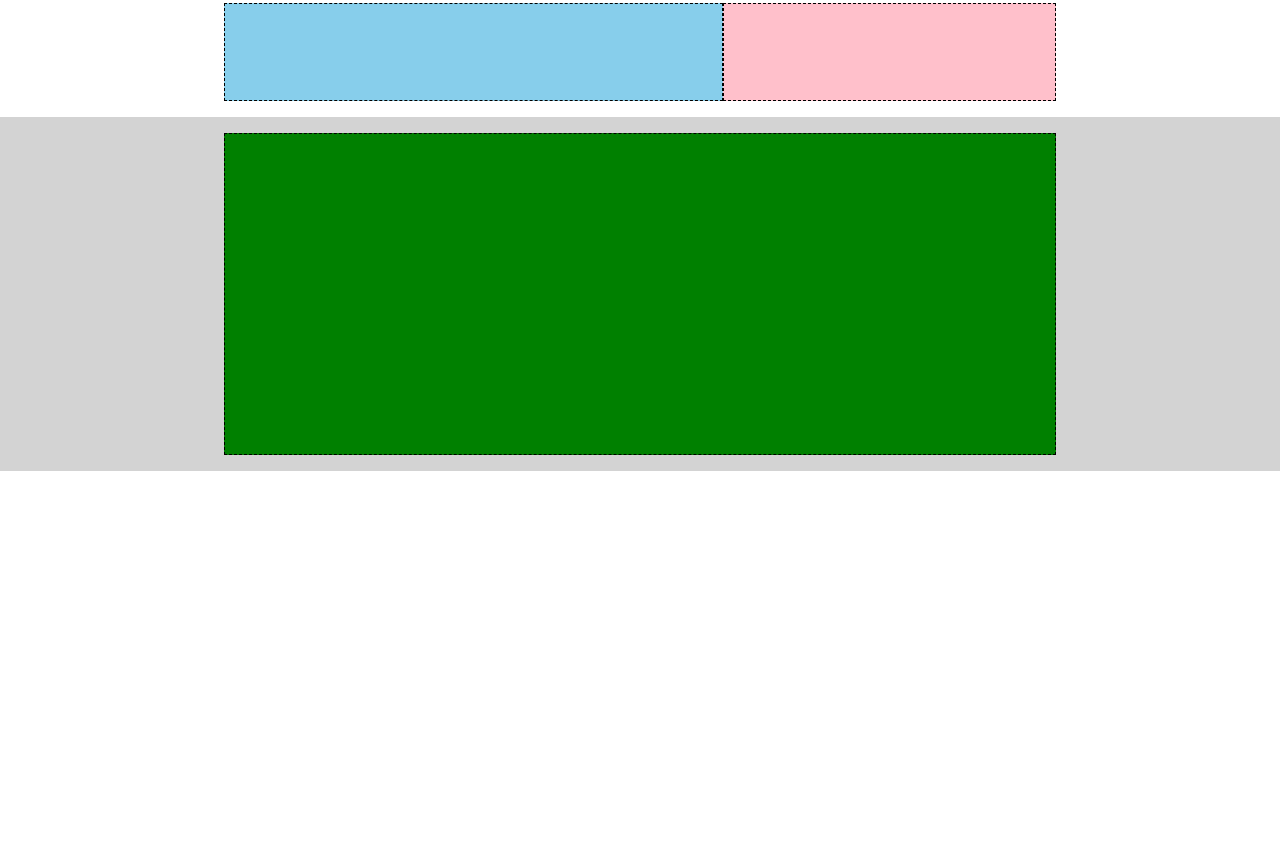
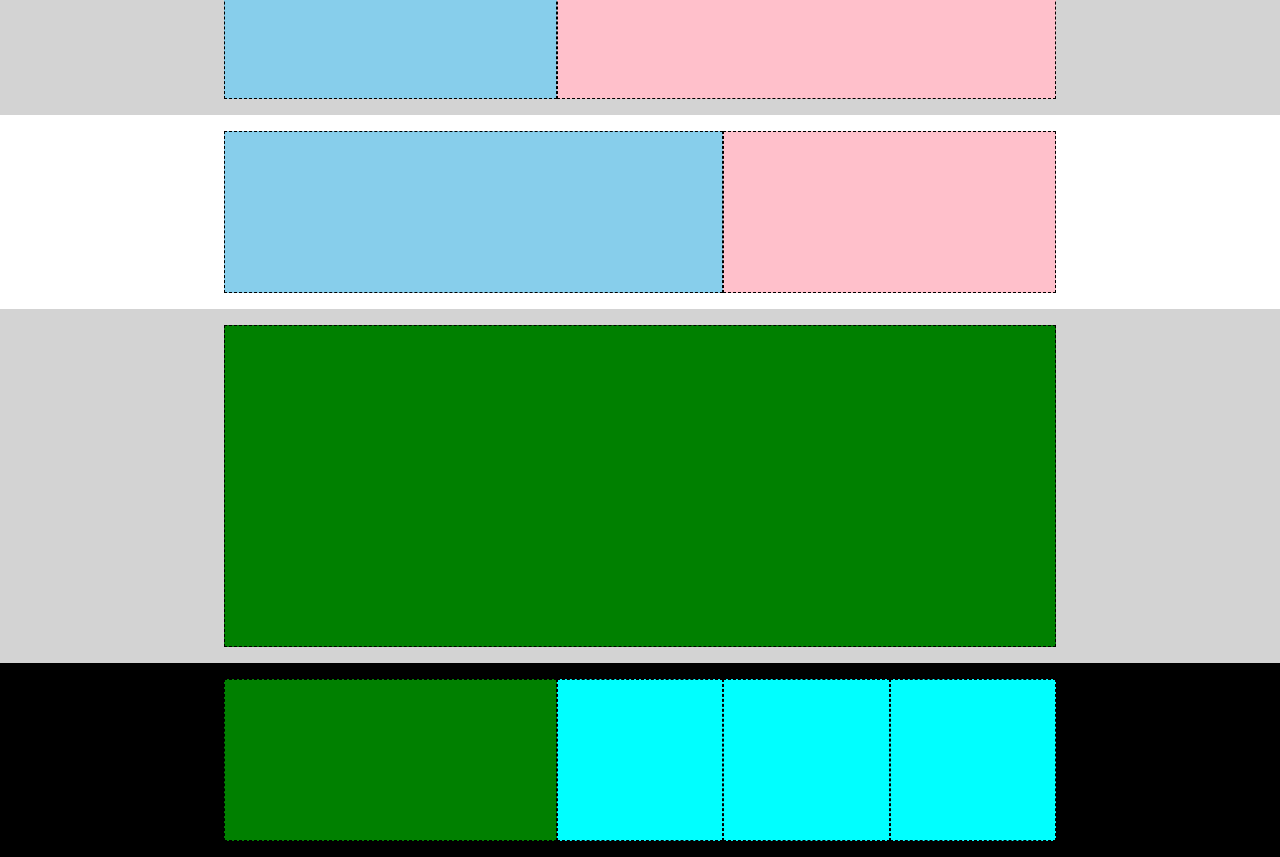
Before and after one commit to Gargenziano03/htmlcss-struttura-discord, a plain HTML site: page index.html in a window 1280 px wide. Shown: the part 469-1326 px from the top of the page. Before the commit the page ends 940 px from the top, so only its background shows below. Drawn offline with Linux system fonts and the light colour scheme.

Commit message:
add footer

```diff
--- a/index.html
+++ b/index.html
@@ -59,7 +59,14 @@
    </main>
 
    <footer>
-
+    <section class="bg-black">
+        <div class="container d-flex">
+            <div class="footer_1"></div>
+            <div class="footer_2"></div>
+            <div class="footer_3"></div>
+            <div class="footer_4"></div>
+        </div>
+    </section>
    </footer>
 
 
--- a/style.css
+++ b/style.css
@@ -58,7 +58,7 @@
 }
 
 .main_1, .main_2{
-    padding: 3rem;
+    padding: 5rem;
     margin-top: 1rem;
     margin-bottom: 1rem;
     border: 1px dashed;
@@ -81,7 +81,7 @@
 }
 
 .main_p1, .main_p2{
-    padding: 3rem;
+    padding: 5rem;
     margin-top: 1rem;
     margin-bottom: 1rem;
     border: 1px dashed;
@@ -104,7 +104,7 @@
 }
 
 .main_p3, .main_p4{
-    padding: 3rem;
+    padding: 5rem;
     margin-top: 1rem;
     margin-bottom: 1rem;
     border: 1px dashed;
@@ -138,3 +138,43 @@
     background-color: green;
 }
 /* region main part4*/
+
+/* region footer part 1*/
+.bg-black{
+    background-color: black;
+}
+
+.footer_1, .footer_2, .footer_3, .footer_4{
+    padding: 5rem;
+    margin-top: 1rem;
+    margin-bottom: 1rem;
+    border: 1px dashed;
+    background-color: aqua;
+}
+
+.footer_1{
+    width: 40%;
+    background-color: green;
+
+}
+
+.footer_2{
+    width: 20%;
+}
+
+.footer_3{
+    width: 20%;
+}
+
+.footer_4{
+    width: 20%;
+}
+/* region footer part 1*/
+
+/* region footer part 2*/
+
+
+
+
+
+/* region footer part 2*/
```
